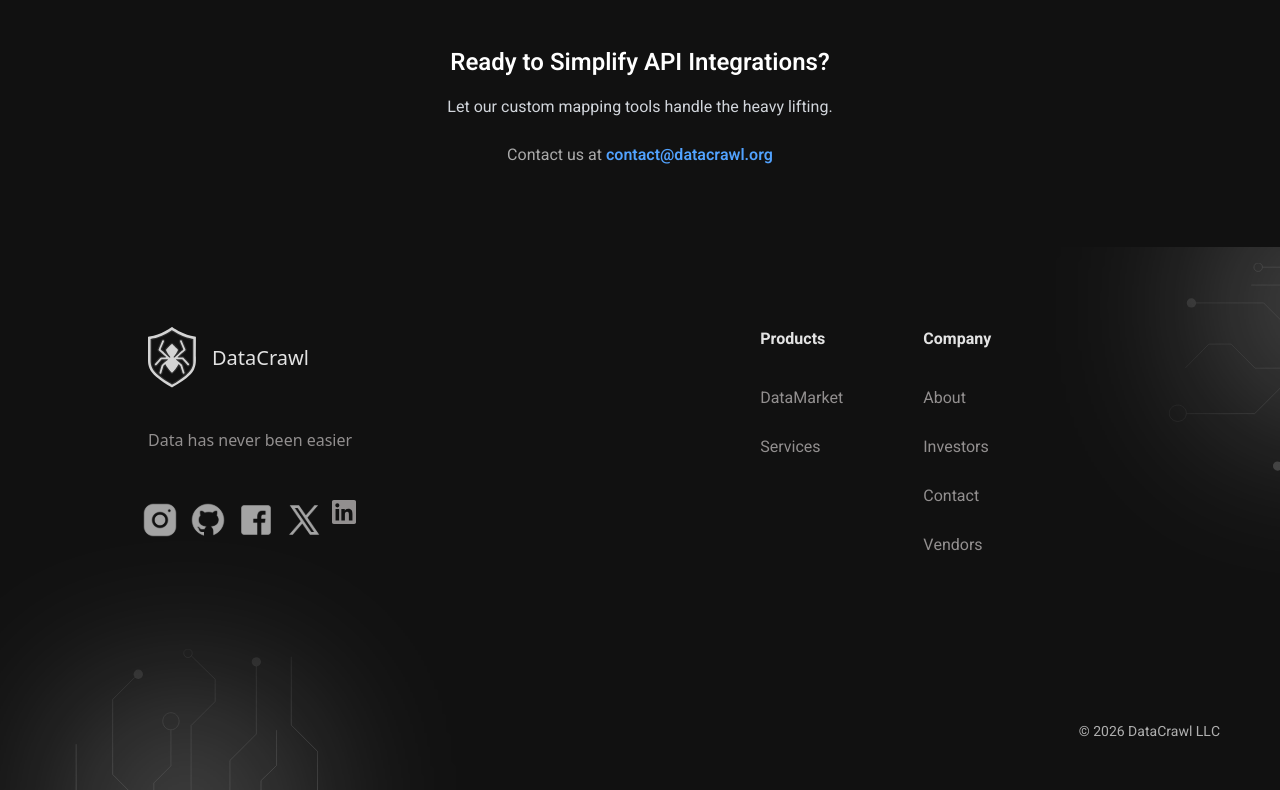
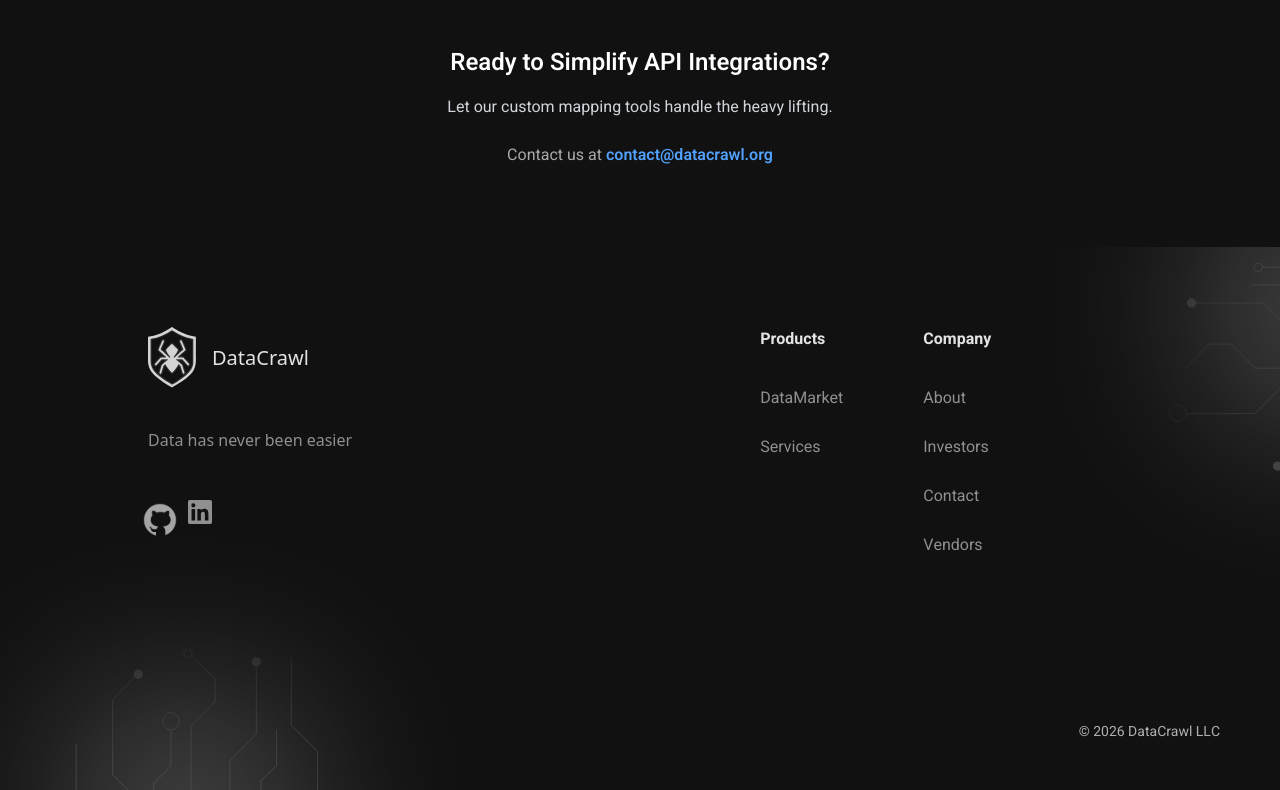
Before and after one commit to cwaidner64/datacrawl.github.io, a React (Vite) app: page /services in a window 1280 px wide. Shown: the part 1545-2335 px from the top of the page. Built offline with nearby package versions, Linux system fonts and the light colour scheme; no server answers.

Commit message:
changed wording to match products

```diff
--- a/src/Components/Footer.jsx
+++ b/src/Components/Footer.jsx
@@ -21,17 +21,8 @@
                             </span>
                             <p className="text-[#928F8F] mt-8 text-s xl:px-2">Data has never been easier</p>
                             <div className="flex flex-row h-[30px] mt-6 sm:mt-10 justify-start gap-2">
-                                <a href="https://www.instagram.com" target="_blank" rel="noopener noreferrer">
-                                    <img src={`${import.meta.env.BASE_URL}landing/Instagram.svg`} className="hover:cursor-pointer hover:scale-[1.05] hover:text-[#b6b1b1] duration-500" />
-                                </a>
-                                <a href="https://www.github.com/datacrawl" target="_blank" rel="noopener noreferrer">
+                                <a href="https://github.com/DataCrawl-hq" target="_blank" rel="noopener noreferrer">
                                     <img src={`${import.meta.env.BASE_URL}landing/GitHub.svg`} className="hover:cursor-pointer hover:scale-[1.05] hover:text-[#b6b1b1] duration-500" />
-                                </a>
-                                <a href="https://www.facebook.com" target="_blank" rel="noopener noreferrer">
-                                    <img src={`${import.meta.env.BASE_URL}landing/Facebook.svg`} className="hover:cursor-pointer hover:scale-[1.05] hover:text-[#b6b1b1] duration-500" />
-                                </a>
-                                <a href="https://www.x.com" target="_blank" rel="noopener noreferrer">
-                                    <img src={`${import.meta.env.BASE_URL}landing/X.svg`} className="hover:cursor-pointer hover:scale-[1.05] hover:text-[#b6b1b1] duration-500" />
                                 </a>
                                 <a href="https://www.linkedin.com/company/datacrawl-org" target="_blank" rel="noopener noreferrer">
                                     <img src={`${import.meta.env.BASE_URL}landing/LinkedIn.svg`} className="hover:cursor-pointer hover:scale-[1.05] hover:text-[#b6b1b1] duration-500" />
```
Also changed, not shown: 2 other files (tests, documents, lock files or other folders).
